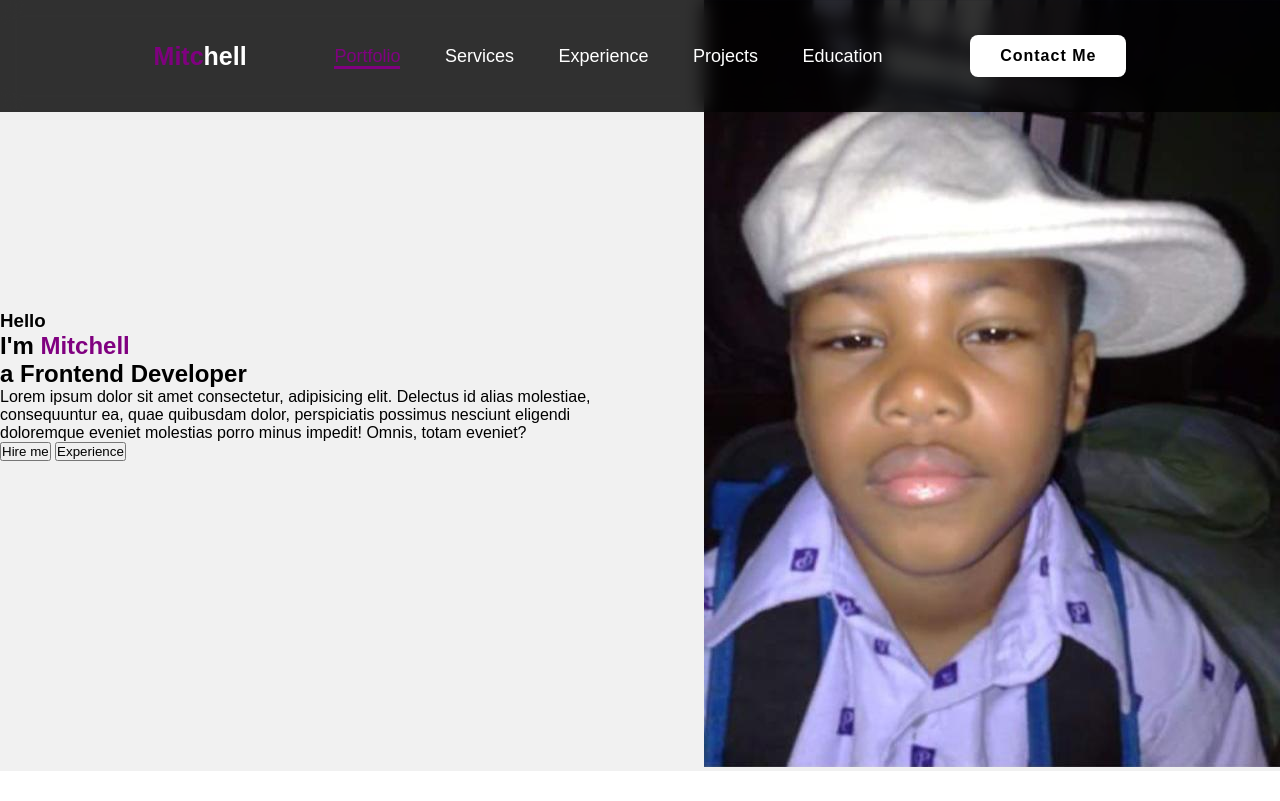
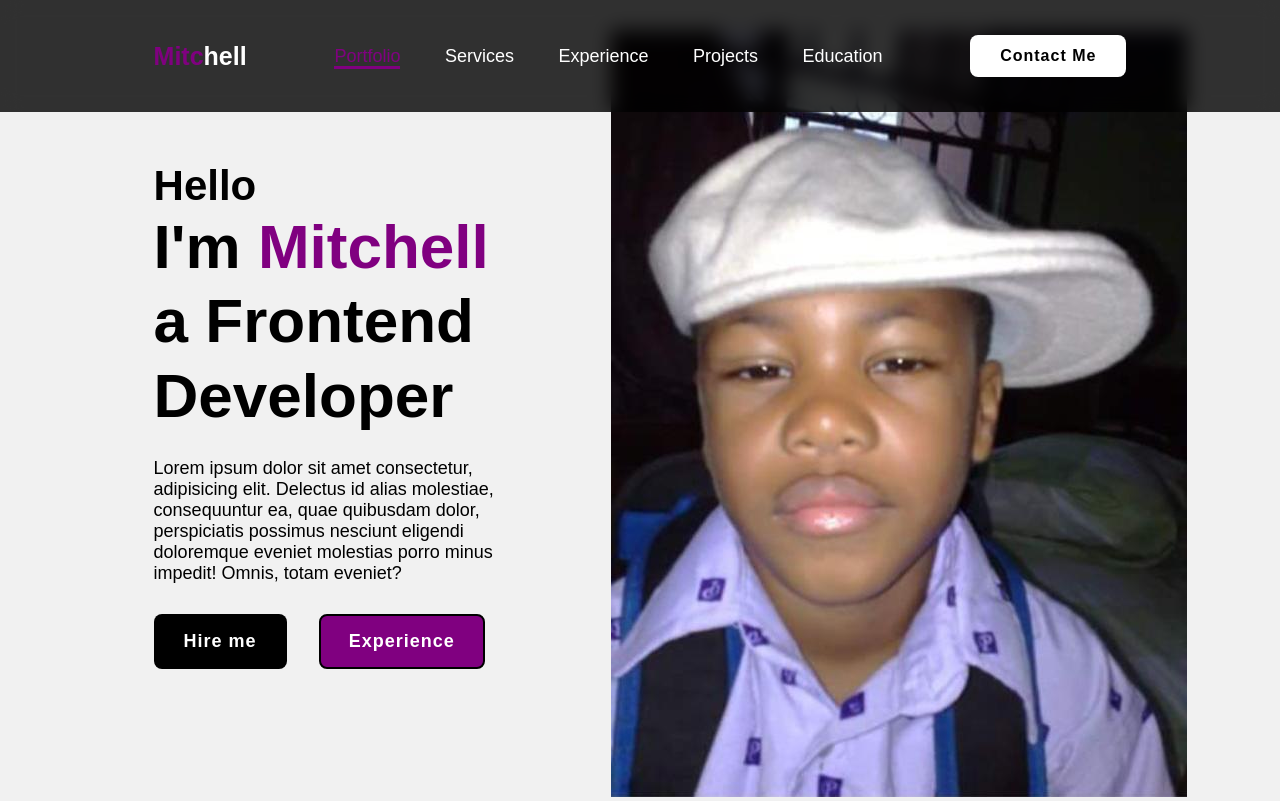
Before and after one commit to SemiTon3/Project2, a plain HTML site: page index.html in a window 1280 px wide. Drawn offline with Linux system fonts and the light colour scheme.

Commit message:
Update style.css

```diff
--- a/style.css
+++ b/style.css
@@ -74,5 +74,60 @@ span{
     display: flex;
     align-items: center;
     gap: 7em;
-    padding: ;
+    padding: 30px 12% 0;
 }
+.home-content{
+    max-width: 800px;
+}
+.home-content h3{
+    font-size: 42px;
+}
+.home-content h1{
+    font-size: 62px;
+    line-height: 1.2;
+}
+.home-content p{
+    font-size: 18px;
+    margin: 25px 0 30px;
+}
+
+.btn-box{
+    width: 345px;
+    display: flex;
+    gap: 2em;
+}
+.btn-1{
+    padding: 15px 28px;
+    background-color: black;
+    color: white;
+    border: 2px solid transparent;
+    border-radius: 8px;
+    font-size: 18px;
+    letter-spacing: 1px;
+    font-weight: 600;
+    transition: 0.3s ease;
+    cursor: pointer;
+}
+.btn-1:hover{
+    background-color: white;
+    color: black;
+    border: 2px solid black;
+}
+.btn-2{
+    padding: 15px 28px;
+    background-color: purple;
+    color: white;
+    border: 2px solid black;
+    border-radius: 8px;
+    font-size: 18px;
+    letter-spacing: 1px;
+    font-weight: 600;
+    transition: 0.3s ease;
+    cursor: pointer;
+}
+.btn-2:hover{
+    background-color: white;
+    color: purple;
+}
+
+.img-box
```
